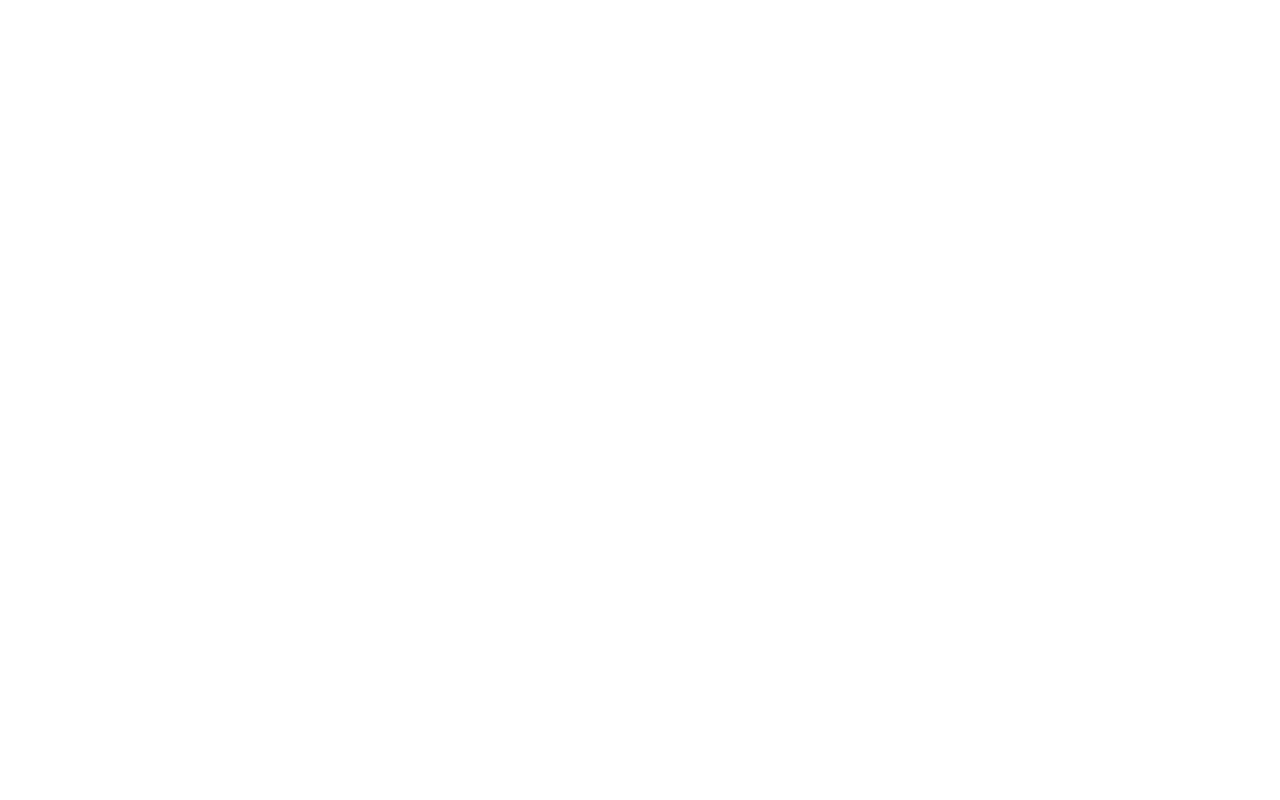
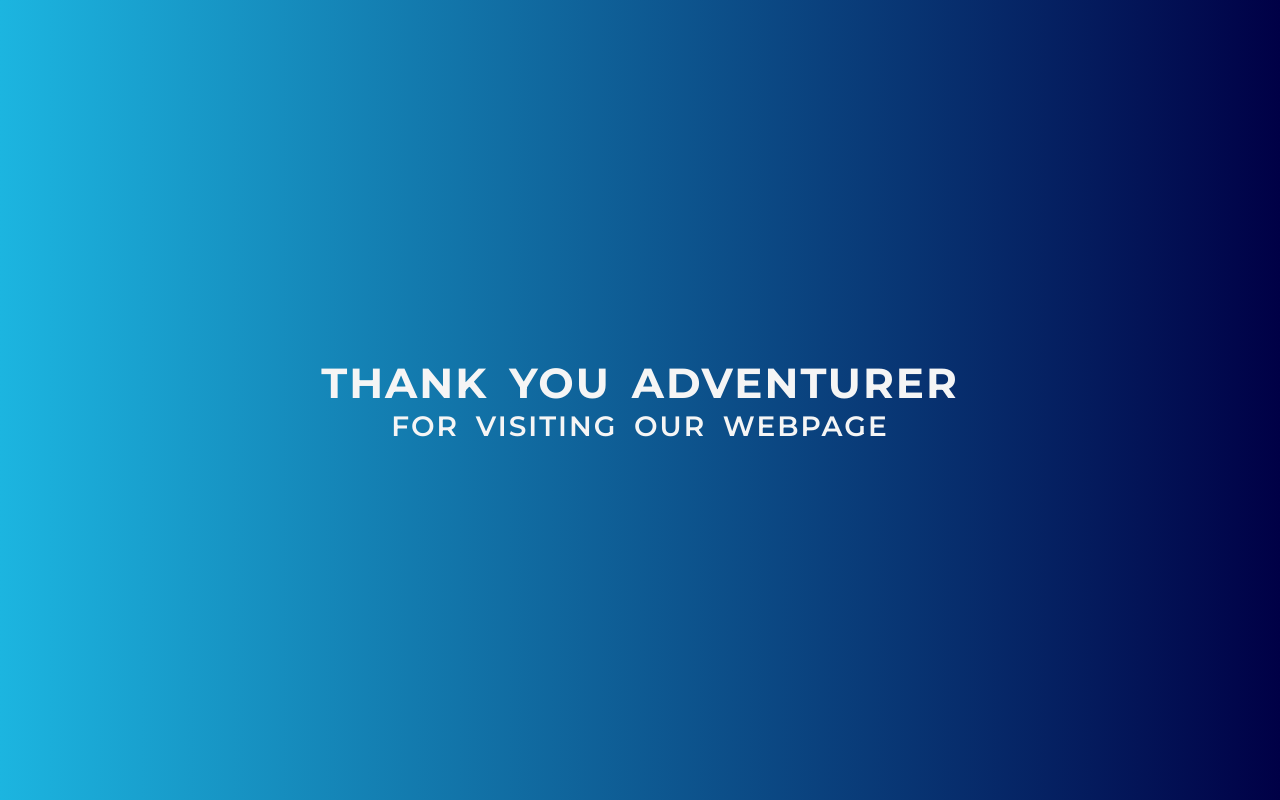
Before and after one commit to sharmaamanrajesh/Are_You_A_Traveller_WebSite_FrontEnd, a plain HTML site: page p1-thankyou.html in a window 1280 px wide. Drawn offline with Linux system fonts and the light colour scheme.

Commit message:
Thankyou Page HTML and CSS Styling completed.

```diff
--- a/CSS-FILES/p1-homepage-style.css
+++ b/CSS-FILES/p1-homepage-style.css
@@ -543,3 +543,33 @@ width: 100%;
     cursor: pointer;
 
 }
+
+
+
+/* ######################### ThankYou Page styling ####################### */
+
+
+.ty-body{
+    background: #000046;  /* fallback for old browsers */
+    background: -webkit-linear-gradient(to right, #1CB5E0, #000046);  /* Chrome 10-25, Safari 5.1-6 */
+    background: linear-gradient(to right, #1CB5E0, #000046); /* W3C, IE 10+/ Edge, Firefox 16+, Chrome 26+, Opera 12+, Safari 7+ */
+    position: relative;
+}
+.ty-body div{
+    display: inline-block;
+    font-size: 2.8rem;
+    font-weight: 600;
+    color: whitesmoke;
+    position: relative;
+    left: 50vw;
+    top: 50vh;
+    transform: translate(-50%, -50%) ;
+    text-align: center;
+    text-transform: uppercase;
+    letter-spacing: 0.2rem;
+    word-spacing: 0.7rem;
+}
+
+
+
+/*
--- a/p1-thankyou.html
+++ b/p1-thankyou.html
@@ -0,0 +1,18 @@
+<!DOCTYPE html>
+<html lang="en">
+<head>
+    <meta charset="UTF-8">
+    <meta http-equiv="X-UA-Compatible" content="IE=edge">
+    <meta name="viewport" content="width=device-width, initial-scale=1.0">
+    <link rel="stylesheet" href="./CSS-FILES/p1-homepage-style.css">
+    <title>Are you a Traveller? | Thank You Page</title>
+</head>
+<body class="ty-body">
+    <div>
+        <h2>Thank You Adventurer</h2>
+        <p>For Visiting our Webpage</p>
+
+    </div>
+
+</body>
+</html>
```
